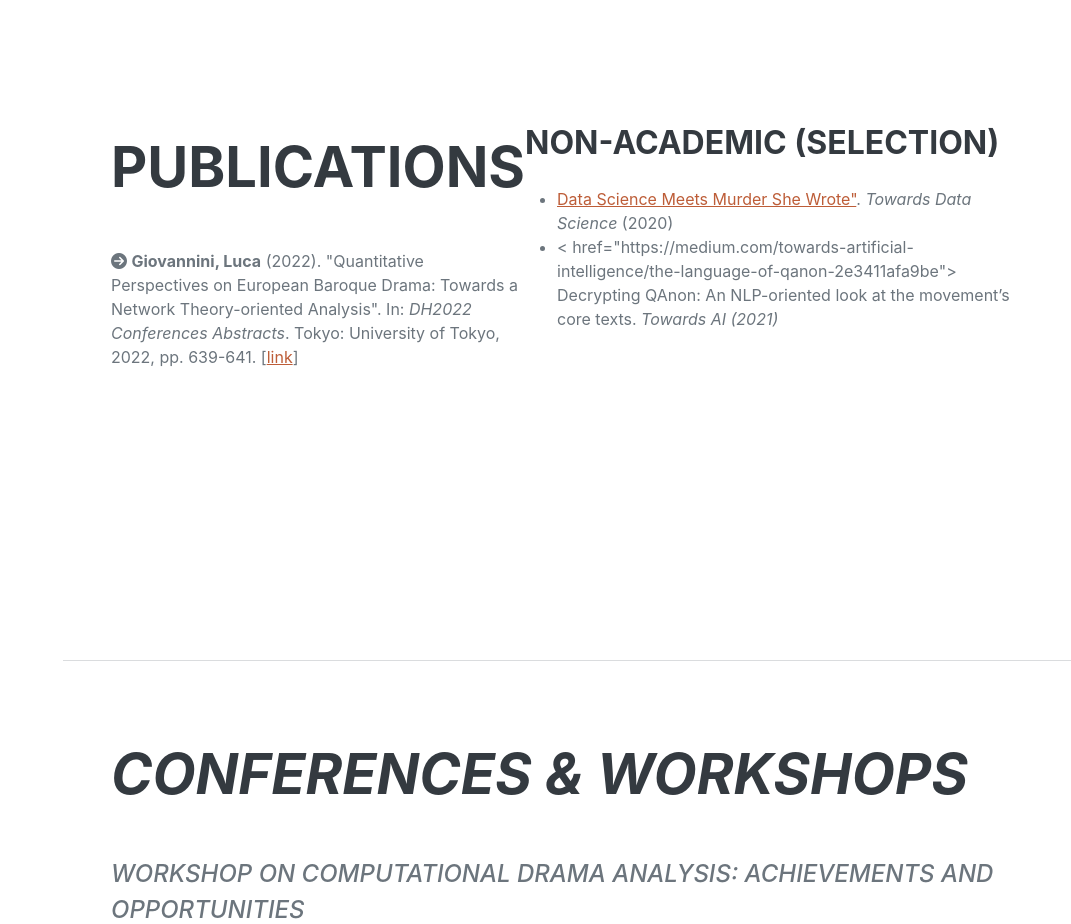
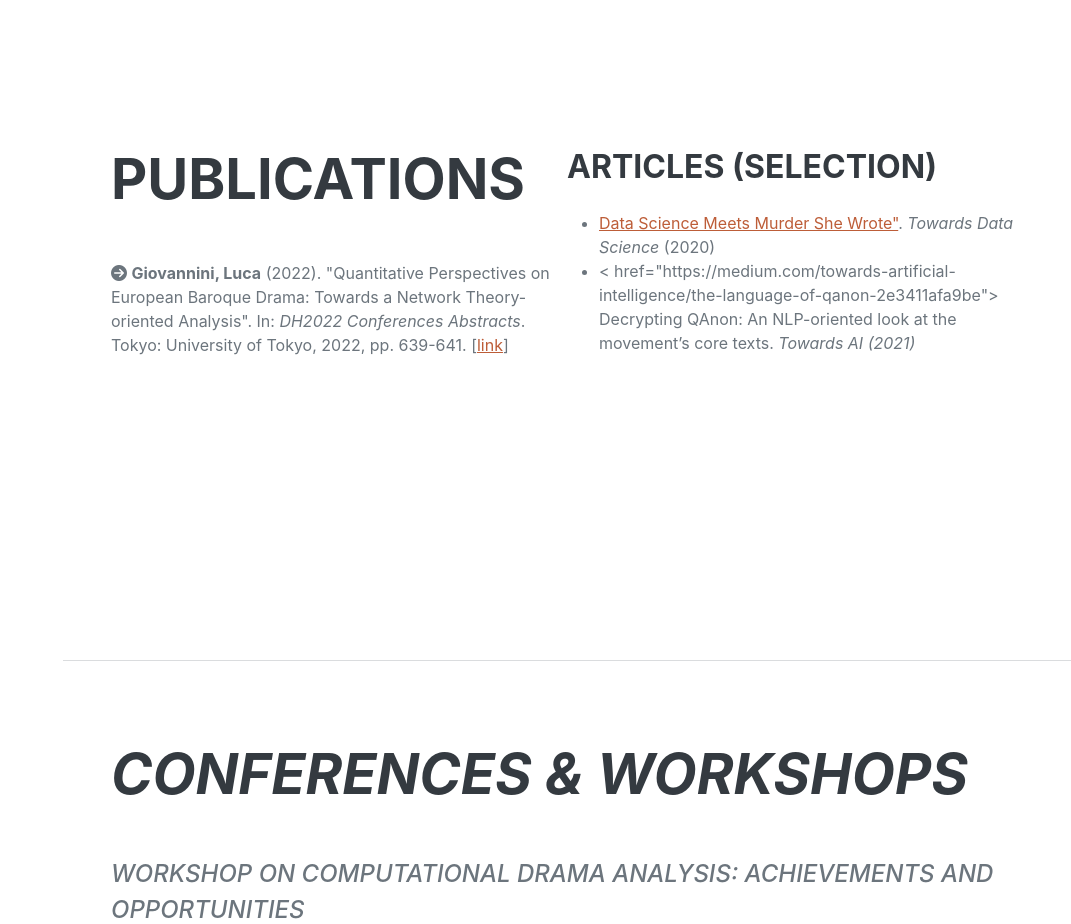
Before and after one commit to lucagiovannini7/lucagiovannini7.github.io, a plain HTML site: page index.html in a window 1280 px wide. Shown: the part 2100-3024 px from the top of the page, without its empty margins (209-1280 px from the left). Drawn offline with nearby package versions, Linux system fonts and the light colour scheme; a web font is replaced by a local one.

Commit message:
Update index.html

```diff
--- a/index.html
+++ b/index.html
@@ -119,9 +119,8 @@
                                 [<a href="https://dh2022.dhii.asia/dh2022bookofabsts.pdf">link</a>]</p>
                 </div>
 
-                <div class="d-flex flex-column flex-md-row justify-content-between mb-5">
-                <div class="flex-grow-1">
-                            <h3 class="mb-0">Non-academic (selection)</h3>
+                <div class="resume-section-content">
+                    <h3 class="mb-0">Articles (selection)</h3>
                         <br>
                         <ul>
                         <li> <a href="https://towardsdatascience.com/data-science-meets-murder-she-wrote-47a57af26c55">
```
Lines whose indentation alone changed are shown as unchanged.
